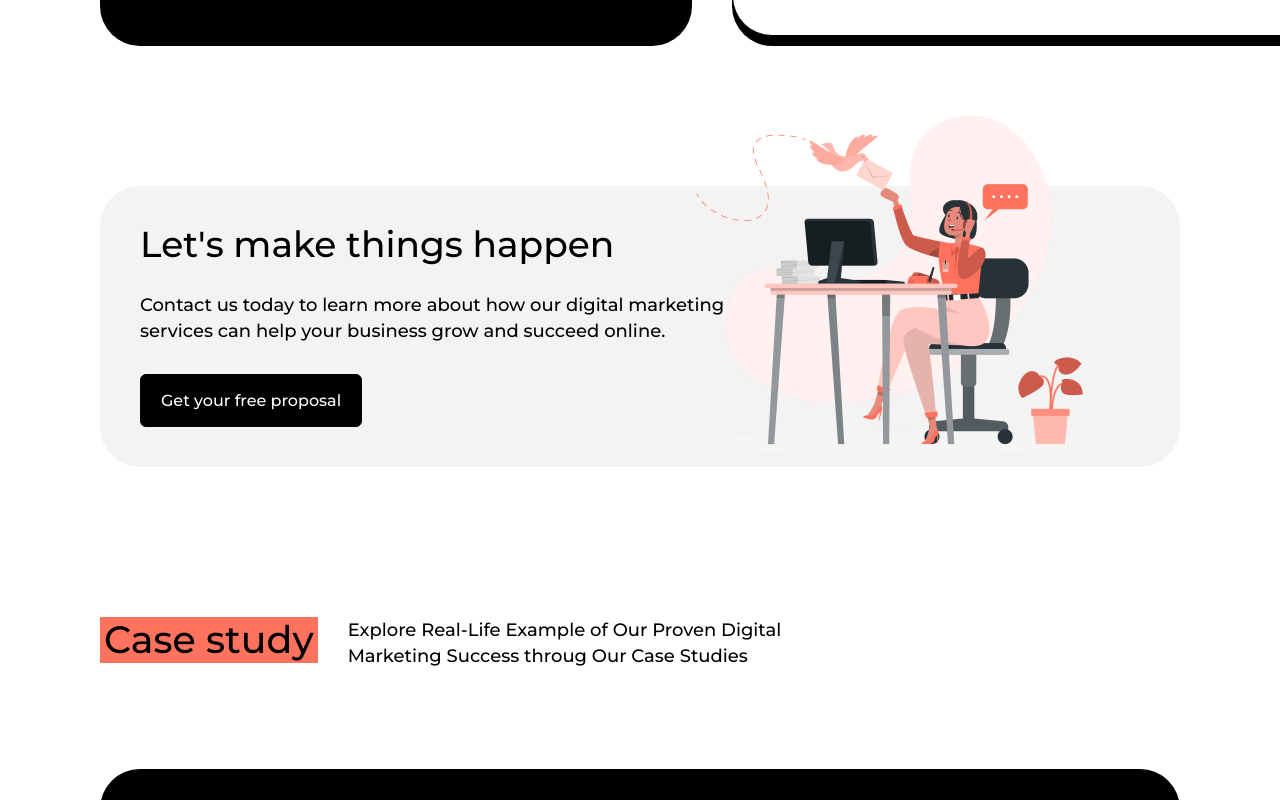
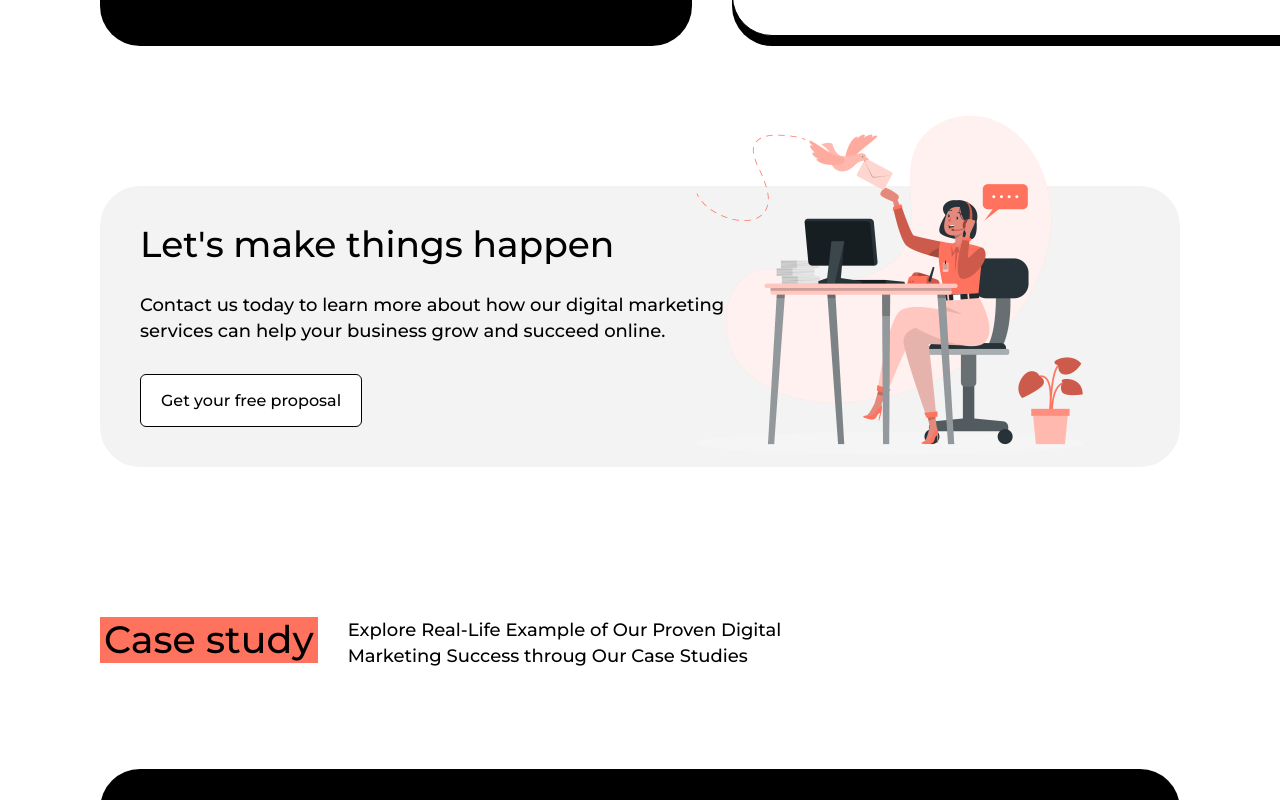
Before and after one commit to kharljhon14/duskwind, a React (Vite) app: page / in a window 1280 px wide. In both pictures the pointer is over the button "Get your free proposal". Shown: the part 1952-2752 px from the top of the page. Built offline with nearby package versions, Linux system fonts and the light colour scheme; a web font is replaced by a local one.

Commit message:
[Style] Added Contact us animation

```diff
--- a/src/features/contact/contact.css
+++ b/src/features/contact/contact.css
@@ -32,6 +32,14 @@
             font-weight: 500;
             padding: 1.6rem 2rem;
             cursor: pointer;
+            transition: all .3s ease;
+        }
+
+        & button:hover {
+            background-color: #FFF;
+            color: #000;
+            border: 1px solid #000;
+
         }
 
         &>* {
```
